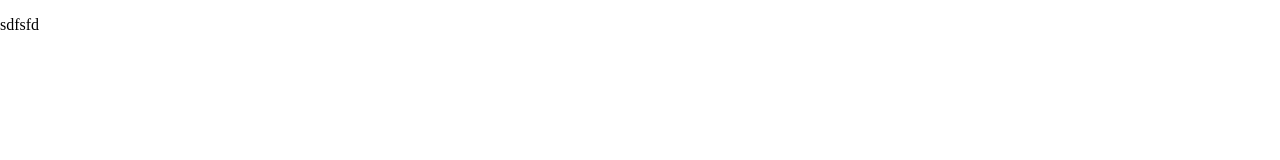
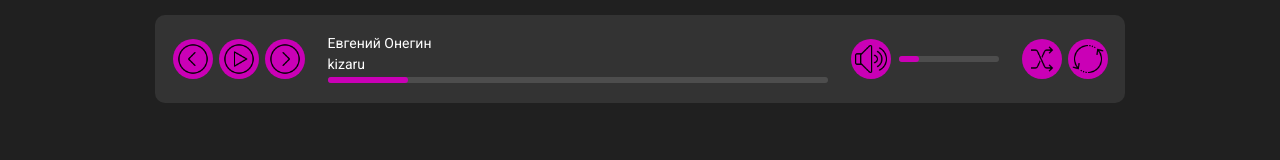
Before and after one commit to mirzahanmirzahanov/musical-app-layout, a plain HTML site: page index.html in a window 1280 px wide. Drawn offline with Linux system fonts and the light colour scheme.

Commit message:
complited header

```diff
--- a/assets/scss/base-styles.scss
+++ b/assets/scss/base-styles.scss
@@ -0,0 +1,51 @@
+
+@import url('https://fonts.googleapis.com/css2?family=Roboto:wght@400;500;700&display=swap');
+
+
+* {
+  margin: 0;
+  padding: 0;
+  box-sizing: border-box;
+}
+
+html,
+body {
+	font-family: 'Roboto', sans-serif;
+	height: 100%;
+	background-color: #202020;
+}
+
+.wrapper {
+	min-height: 100%;
+	display: flex;
+	flex-direction: column;
+}
+
+.main {
+	flex: 1 1 auto;
+}
+
+.container {
+	max-width: 1600px;
+	padding: 0 20px;
+	margin: 0 auto;
+}
+
+li,
+a,
+p {
+	text-decoration: none;
+	list-style: none;
+	color: #fff;
+}
+
+input,
+textarea,
+button {
+	outline: 0;
+}
+input:active,
+textarea:active,
+button:active {
+	outline: 0;
+}
--- a/assets/scss/index.scss
+++ b/assets/scss/index.scss
@@ -0,0 +1,100 @@
+@import "./variables.scss";
+
+/*header*/
+
+.header {
+	.img-cont {
+		width: 40px;
+		height: 40px;
+		margin: 3px;
+		transition: 0.3s ease-in-out;
+		border-radius: 50%;
+		background-color: $pink;
+		display: flex;
+		justify-content: center;
+		align-items: center;
+		img {
+			width: 32px;
+			height: 32px;
+			cursor: pointer;
+		}
+	}
+	.img-cont:hover {
+		background-color: $pinkDark;
+
+	}
+
+	&__container {
+		padding: 15px;
+		width: 100%;
+		max-width: 1000px;
+		.audio-player {
+			display: flex;
+			align-items: center;
+			justify-content: center;
+			padding: 20px;
+			background-color: #333333;
+			border-radius: 10px;
+
+			p {
+				font-size: 14px;
+				margin: 0 0 5px 0;
+				cursor: default;
+			}
+
+			&__switch-buttons {
+				margin: 0 10px;
+				display: flex;
+			}
+
+			&__panel {
+				display: flex;
+				flex-direction: column;
+				align-items: flex-start;
+				margin: 0 10px;
+				.progress__container {
+					border-radius: 10px;
+					width: 500px;
+					height: 6px;
+					background-color: $gray;
+					cursor: pointer;
+
+					.progress {
+						border-radius: 10px;
+						width: 80px;
+						height: 6px;
+						background-color: $pink;
+					}
+				}
+			}
+
+			&__volume {
+				margin: 0 10px;
+				display: flex;
+				.img-cont:hover {
+					background-color: $pink;
+				}
+				.volume-container {
+					background-color: $gray;
+					margin: auto 0 auto 5px;
+					border-radius: 10px;
+					width: 100px;
+					height: 6px;
+					cursor: pointer;
+
+					.volume {
+						border-radius: 10px;
+						width: 20px;
+						height: 6px;
+						background-color: $pink;
+					}
+				}
+			}
+
+			&__additional-buttons {
+				margin: 0 10px;
+				display: flex;
+			}
+		}
+	}
+}
--- /dev/null
+++ b/assets/scss/variables.scss
@@ -0,0 +1,3 @@
+$pink: #ca00b6;
+$pinkDark: #b900a6;
+$gray: #4d4d4d;
--- a/index.html
+++ b/index.html
@@ -1,14 +1,64 @@
 <!DOCTYPE html>
 <html lang="en">
+
 <head>
 	<meta charset="UTF-8">
 	<meta http-equiv="X-UA-Compatible" content="IE=edge">
 	<meta name="viewport" content="width=device-width, initial-scale=1.0">
 	<link rel="stylesheet" href="./assets/css/normalize.css">
+	<link rel="stylesheet" href="./assets/css/base-styles.css">
 	<link rel="stylesheet" href="./assets/css/index.css">
 	<title>Index Page</title>
 </head>
+
 <body>
-	<p>sdfsfd</p>
+	<div class="wrapper">
+		<header class="header">
+			<audio class="audio-tag"></audio>
+			<div class="header__container container">
+				<div class="audio-player">
+					<div class="audio-player__switch-buttons">
+						<div class="btn prev img-cont">
+							<img src="./assets/imgs/switch-buttons/prev-btn.png" alt="prev-btn">
+						</div>
+						<div class="btn play img-cont">
+							<img src="./assets/imgs/switch-buttons/play-btn.png" alt="play-btn">
+						</div>
+						<div class="btn next img-cont">
+							<img src="./assets/imgs/switch-buttons/next-btn.png" alt="next-btn">
+						</div>
+					</div>
+					<div class="audio-player__panel">
+						<div class="panel-song-info">
+							<p class="song-name">Евгений Онегин</p>
+							<p class="song-author">kizaru</p>
+						</div>
+						<div class="progress__container">
+							<div class="progress"></div>
+						</div>
+					</div>
+					<div class="audio-player__volume">
+						<div class="volume-icon img-cont">
+							<img src="./assets/imgs/volume-icon/high-sound-icon.png" alt="volume-icon">
+						</div>
+						<div class="volume-container">
+							<div class="volume"></div>
+						</div>
+					</div>
+					<div class="audio-player__additional-buttons">
+						<div class="btn shuffle img-cont">
+							<img src="./assets/imgs/additional-buttons/shuffle-icon.png" alt="shuffle-btn">
+						</div>
+						<div class="btn loop img-cont">
+							<img src="./assets/imgs/additional-buttons/loop-icon.png" alt="loop-btn">
+						</div>
+					</div>
+				</div>
+			</div>
+		</header>
+		<main class="main"></main>
+		<footer class="footer"></footer>
+	</div>
 </body>
+
 </html>
```
Also changed, not shown: assets/css/base-styles.css, assets/css/index.css, assets/css/variables.css (added), assets/imgs/additional-buttons/loop-icon.png (added), assets/imgs/additional-buttons/shuffle-icon.png (added), assets/imgs/switch-buttons/next-btn.png (added), assets/imgs/switch-buttons/play-btn.png (added), assets/imgs/switch-buttons/prev-btn.png (added), assets/imgs/switch-buttons/stop-btn.png (added), assets/imgs/volume-icon/high-sound-icon.png (added), assets/imgs/volume-icon/low-sound-icon.png (added), assets/imgs/volume-icon/medium-sound-icon.png (added), assets/imgs/volume-icon/no-sound-icon.png (added).
